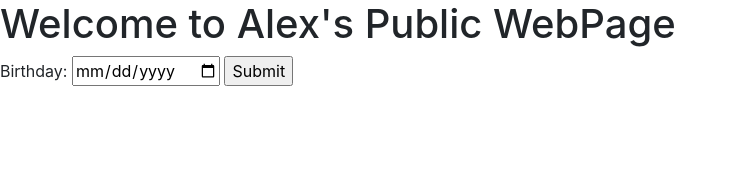
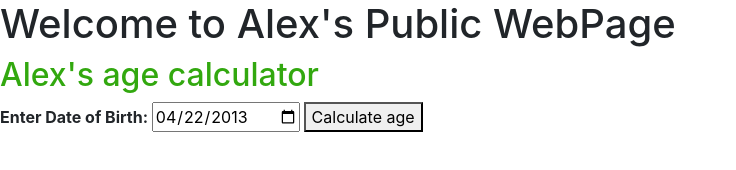
Before and after one commit to StevenBoscarine/stevenboscarine.github.io, a plain HTML site: page index.html in a window 1280 px wide. Shown: the whole page, without its empty margins (0-736 px from the left). Drawn offline with nearby package versions, Linux system fonts and the light colour scheme.

Commit message:
Update index.html

```diff
--- a/index.html
+++ b/index.html
@@ -1,18 +1,58 @@
 <html>
 
 <head>
-    <title>Welcome to Alex's Webpage</title>
-    <link rel="stylesheet" href="https://maxcdn.bootstrapcdn.com/bootstrap/4.0.0/css/bootstrap.min.css" integrity="sha384-Gn5384xqQ1aoWXA+058RXPxPg6fy4IWvTNh0E263XmFcJlSAwiGgFAW/dAiS6JXm" crossorigin="anonymous">
+  <title>Welcome to Alex's Webpage</title>
+  <link rel="stylesheet" href="https://maxcdn.bootstrapcdn.com/bootstrap/4.0.0/css/bootstrap.min.css"
+    integrity="sha384-Gn5384xqQ1aoWXA+058RXPxPg6fy4IWvTNh0E263XmFcJlSAwiGgFAW/dAiS6JXm" crossorigin="anonymous">
 </head>
 
 
 <body>
-    <h1>Welcome to Alex's Public WebPage</h1>
+  <h1>Welcome to Alex's Public WebPage</h1>
+
+
+
+  <script>
+    function ageCalculator() {
+      var userinput = document.getElementById("DOB").value;
+      var dob = new Date(userinput);
+      if (userinput == null || userinput == '') {
+        document.getElementById("message").innerHTML = "**Choose a date please!";
+        return false;
+      } else {
+
+        //calculate month difference from current date in time
+        var month_diff = Date.now() - dob.getTime();
+
+        //convert the calculated difference in date format
+        var age_dt = new Date(month_diff);
+
+        //extract year from date
+        var year = age_dt.getUTCFullYear();
+
+        //now calculate the age of the user
+        var age = Math.abs(year - 1970);
+
+        //display the calculated age
+        return document.getElementById("result").innerHTML =
+          "You are  " + age + " years old ";
+      }
+    }
+  </script>
+  </head>
+
+  <body>
+    <h2 style="color: 32A80F"> Alex's age calculator </h2>
     <form action="#">
-  <label for="birthday">Birthday:</label>
-  <input type="date" id="birthday" name="birthday">
-  <input type="submit" name="calculate your age">
-</form>
-</body>
+      <!-- Choose a date and enter in input field -->
+      <b> Enter Date of Birth: <input type=date id=DOB value="2013-04-22"> </b>
+      <span id="message" style="color:red"> </span>
+
+      <!-- Choose a date and enter in input field -->
+      <button type="submit" onclick="ageCalculator()"> Calculate age </button>
+    </form>
+    <h3 style="color:32A80F" id="result"></h3>
+
+  </body>
 
 </html>
```
